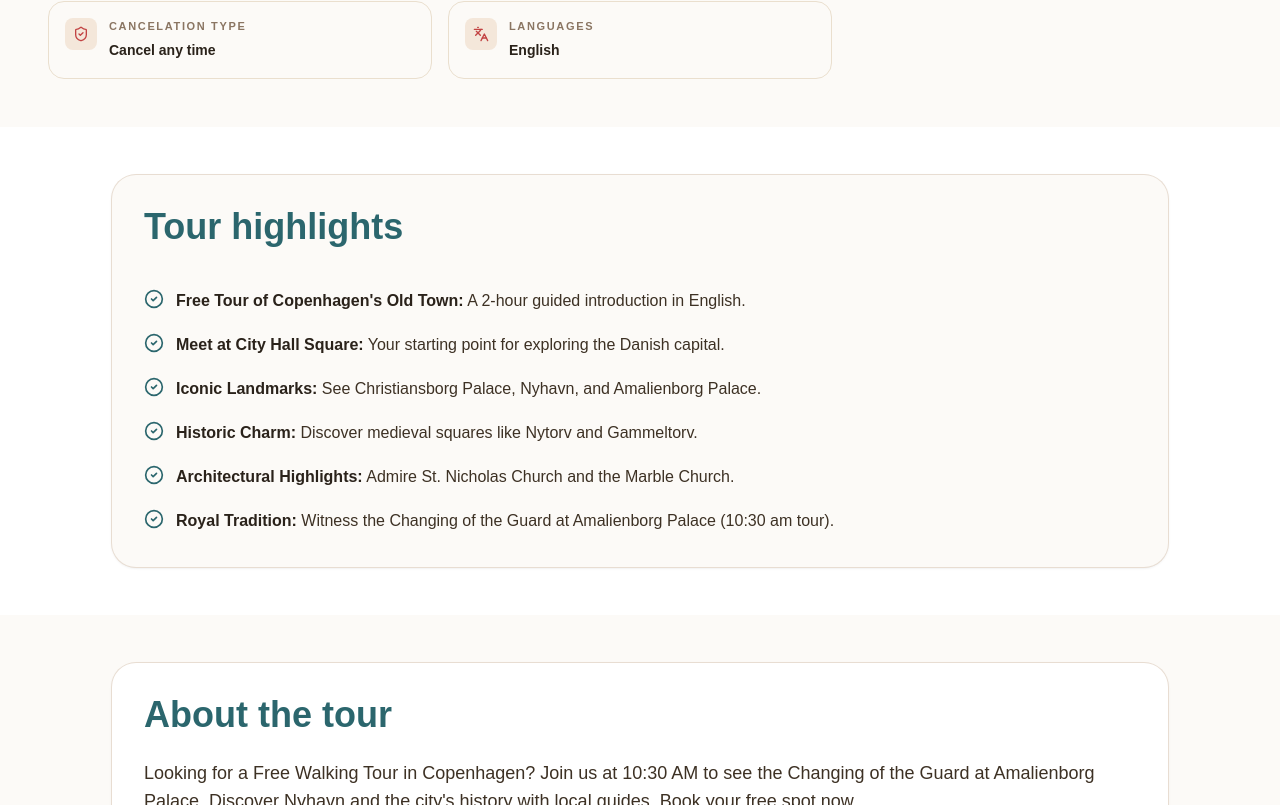
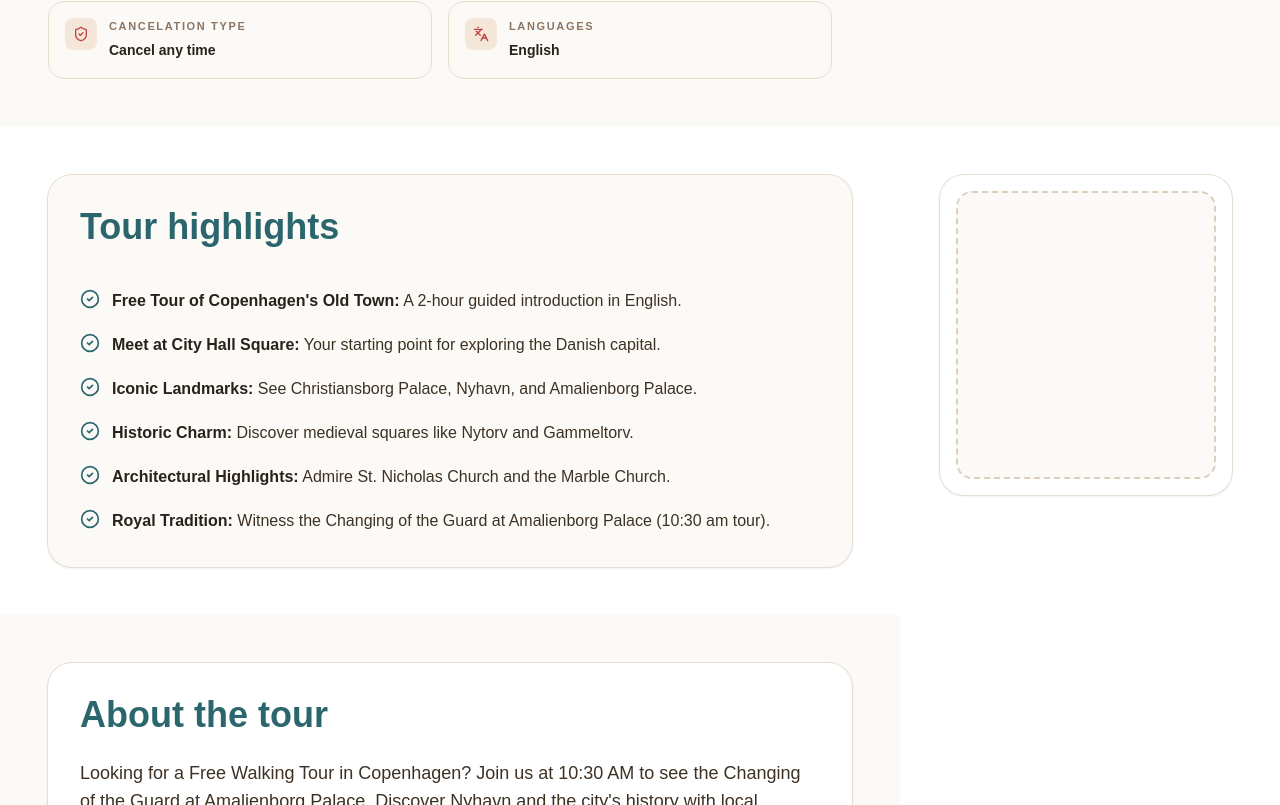
Before and after one commit to code-troll/walk-and-tour-frontend, a Next.js app: page /en/tours/copenhagen-historic-center-free-tour in a window 1280 px wide. Shown: the part 435-1240 px from the top of the page. Built offline with nearby package versions, Linux system fonts and the light colour scheme.

Commit message:
Tour details preliminary design
Signed-off-by: Franco J. Carreras <francoca87@gmail.com>

```diff
--- a/app/[locale]/tours/[snug]/page.tsx
+++ b/app/[locale]/tours/[snug]/page.tsx
@@ -4,12 +4,14 @@ import { notFound } from "next/navigation";
 
 import Footer from "@/components/layout/Footer";
 import TourDetailAboutSection from "@/components/tour-detail/TourDetailAboutSection";
+import TourDetailContentWithSidebar from "@/components/tour-detail/TourDetailContentWithSidebar";
 import TourDetailHeroSection from "@/components/tour-detail/TourDetailHeroSection";
 import TourDetailHighlightsSection from "@/components/tour-detail/TourDetailHighlightsSection";
 import TourDetailIncludedSection from "@/components/tour-detail/TourDetailIncludedSection";
 import TourDetailItinerarySection from "@/components/tour-detail/TourDetailItinerarySection";
 import TourDetailQuickInfoSection from "@/components/tour-detail/TourDetailQuickInfoSection";
 import TourDetailRelatedToursSection from "@/components/tour-detail/TourDetailRelatedToursSection";
+import TourDetailSidebarPlaceholder from "@/components/tour-detail/TourDetailSidebarPlaceholder";
 import { type AppLocale, routing } from "@/i18n/routing";
 import { toursCatalog } from "@/lib/landing-data";
 import {
@@ -216,6 +218,7 @@ export default async function TourDetailPage({params}: TourDetailPageProps) {
 
       <TourDetailQuickInfoSection items={ quickInfoItems }/>
 
+      <TourDetailContentWithSidebar sidebar={ <TourDetailSidebarPlaceholder/> }>
         <TourDetailHighlightsSection
           title={ tourDetailT("labels.highlights") }
           highlights={ highlights }
@@ -238,6 +241,7 @@ export default async function TourDetailPage({params}: TourDetailPageProps) {
           includedItems={ includedItems }
           notIncludedItems={ notIncludedItems }
         />
+      </TourDetailContentWithSidebar>
 
       <TourDetailRelatedToursSection
         title={ tourDetailT("labels.relatedTours") }
--- /dev/null
+++ b/components/tour-detail/TourDetailContentWithSidebar.tsx
@@ -0,0 +1,22 @@
+import type { ReactNode } from "react";
+
+type TourDetailContentWithSidebarProps = {
+  children: ReactNode;
+  sidebar: ReactNode;
+};
+
+export default function TourDetailContentWithSidebar({
+  children,
+  sidebar,
+}: TourDetailContentWithSidebarProps) {
+  return (
+    <div className="w-full">
+      <div className="grid gap-8 lg:grid-cols-[minmax(0,1fr)_340px] lg:items-start lg:gap-10">
+        <div>{ children }</div>
+        <aside className="lg:sticky lg:top-0 lg:self-start">
+          { sidebar }
+        </aside>
+      </div>
+    </div>
+  );
+}
--- /dev/null
+++ b/components/tour-detail/TourDetailSidebarPlaceholder.tsx
@@ -0,0 +1,9 @@
+export default function TourDetailSidebarPlaceholder() {
+  return (
+    <div className="mt-3 lg:mt-12 px-6 lg:px-12 lg:pl-0">
+      <div className="rounded-3xl bg-white p-4 shadow-sm ring-1 ring-[#e8ddd2]">
+        <div className="h-72 rounded-2xl border-2 border-dashed border-[#dccfbe] bg-[#fcfaf7]"/>
+      </div>
+    </div>
+  );
+}
```
Lines whose indentation alone changed are shown as unchanged.
